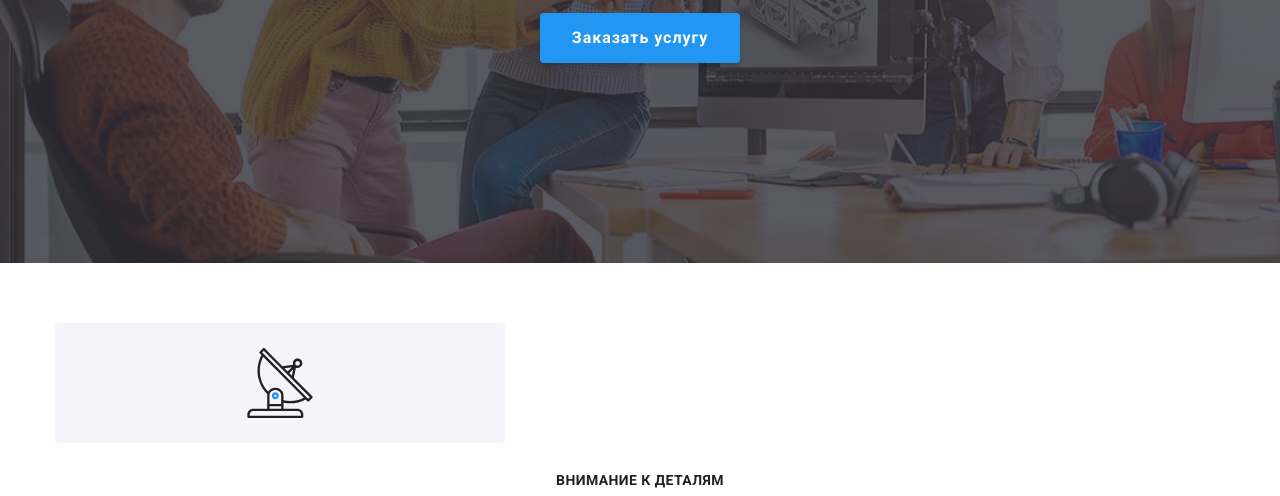
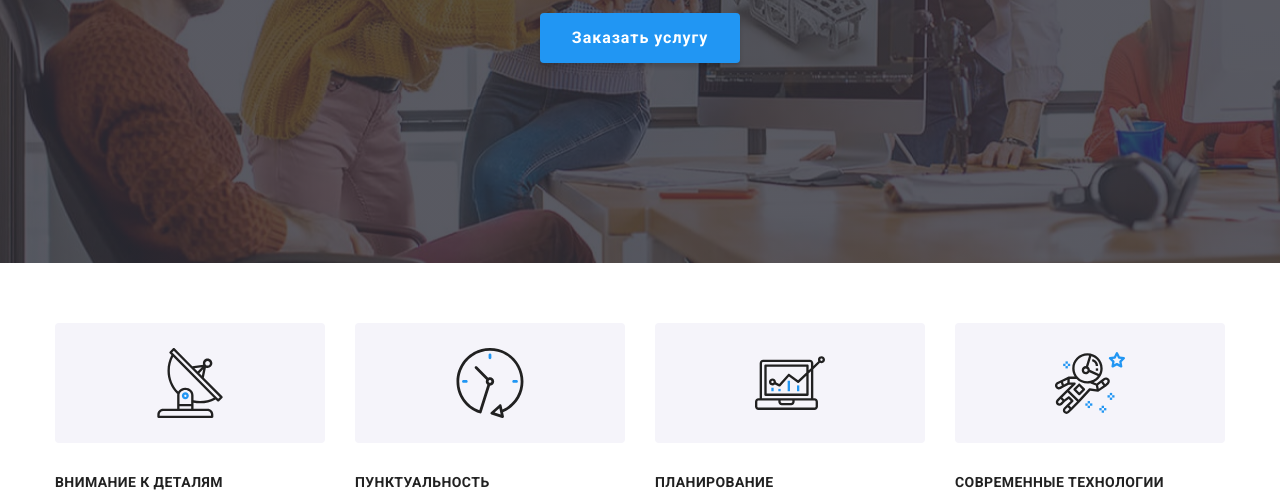
Before and after one commit to Kyreito/goit-markup-hw-08, a plain HTML site: page index.html in a window 1280 px wide. Shown: the part 412-908 px from the top of the page. Drawn offline with Linux system fonts and the light colour scheme.

Commit message:
секція якості зроблена

```diff
--- a/sass/layout/_quality.scss
+++ b/sass/layout/_quality.scss
@@ -16,7 +16,7 @@
 
   .icon-1::before {
     content: "";
-    width: 450px;
+    width: 270px;
     height: 120px;
     background-image: url("../img/antenna-1.svg");
     background-repeat: no-repeat;
@@ -68,6 +68,7 @@
     justify-content: center;
     margin-top: 0;
     margin-bottom: 10px;
+    max-width: 450px;
 
     font-family: $font-family-main;
     font-style: normal;
@@ -83,6 +84,7 @@
 
   .discription-text {
     display: block;
+    max-width: 450px;
     margin-top: 0;
     margin-bottom: 0;
     font-family: $font-family-main;
@@ -94,3 +96,52 @@
     color: $primary-text-color;
   }
 }
+
+@media screen and (min-width: 768px) {
+  .icon-wrapper {
+    display: flex;
+    justify-content: center;
+    align-items: center;
+    margin-top: 0;
+    margin-right: 0;
+    margin-bottom: 30px;
+    width: 354px;
+    height: 120px;
+    border-radius: 4px;
+    background-color: $secondary-white-color;
+  }
+
+  .quality-list {
+    display: flex;
+    flex-wrap: wrap;
+    justify-content: center;
+  }
+
+  .quality-item:nth-child(odd) {
+    margin-right: 30px;
+    flex-basis: calc(50% - 30px);
+  }
+
+  .quality-list-item {
+    display: inline-block;
+  }
+
+  .discription-text {
+    width: 354px;
+  }
+}
+
+@media screen and (min-width: 1200px) {
+  .icon-wrapper {
+    width: 270px;
+  }
+
+  .quality-item:not(:last-child) {
+    margin-right: 30px;
+    flex-basis: unset;
+  }
+
+  .discription-text {
+    width: 270px;
+  }
+}
```
Also changed, not shown: css/main.css, css/main.min.css, 2 other files.
